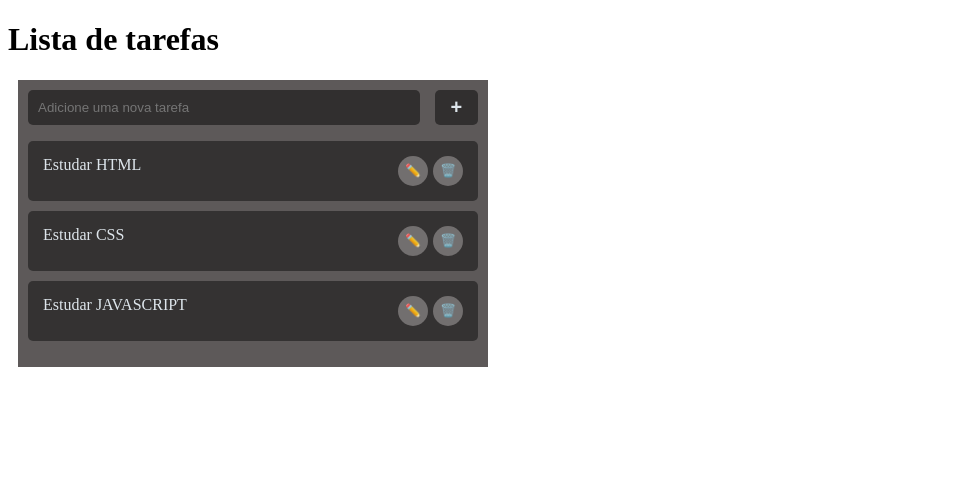
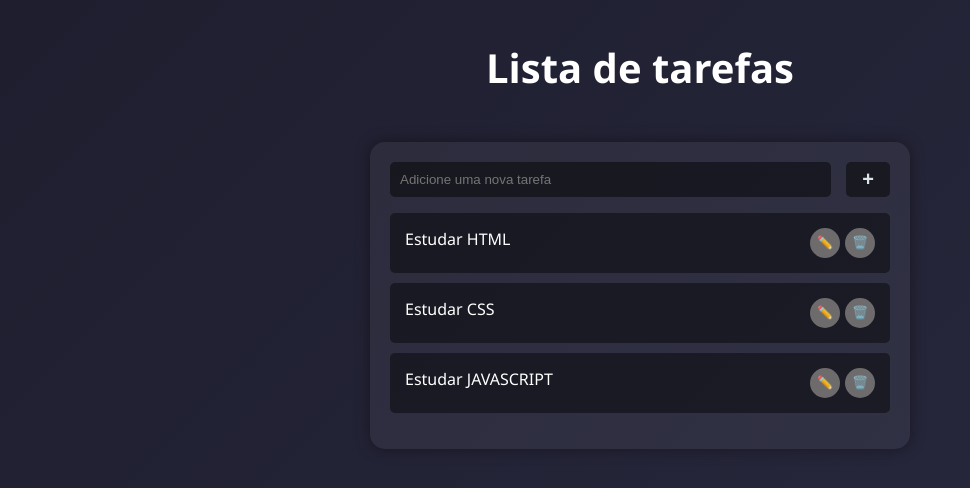
Before and after one commit to JohnnyAragao/TO-DO, a plain HTML site: page index.html in a window 1280 px wide. Shown: the whole page, without its empty margins (0-970 px from the left). Drawn offline with Linux system fonts and the light colour scheme.

Commit message:
atualização css

```diff
--- a/geral.js
+++ b/geral.js
@@ -13,5 +13,12 @@ function adicionar() {
     </li>
     `
 
+    input.value = "";
+}
 
+function apagarTarefas(index) {
+    const tarefas = buscarTarefas();
+    tarefas.splice(index, 1);
+    salvarTarefas(tarefas);
+    renderizar();
 }
--- a/style.css
+++ b/style.css
@@ -1,11 +1,34 @@
-.container{
-    background-color: rgba(63, 59, 59, 0.842);
-    margin: 10px;
-    padding: 10px;
-    color: rgba(240, 248, 255, 0.904);
-    width: 450px;
 
+/* Estilo global e corpo */
+body {
+    margin: 0;
+    padding: 0;
+    font-family: 'Segoe UI', Tahoma, Geneva, Verdana, sans-serif;
+    background: linear-gradient(135deg, #1e1e2f, #2a2a40);
+    display: flex;
+    flex-direction: column;
+    align-items: center;
+    min-height: 100vh;
+    color: #fff;
 }
+
+h1 {
+    margin-top: 40px;
+    font-size: 2.5rem;
+    color: #ffffff;
+}
+
+.container {
+    background-color: rgba(255, 255, 255, 0.05);
+    margin: 20px;
+    padding: 20px;
+    border-radius: 15px;
+    color: #ffffff;
+    width: 90%;
+    max-width: 500px;
+    box-shadow: 0 0 15px rgba(0, 0, 0, 0.4);
+}
+
 .entrada{
     padding: 10px;
     border-radius: 5px;
```
